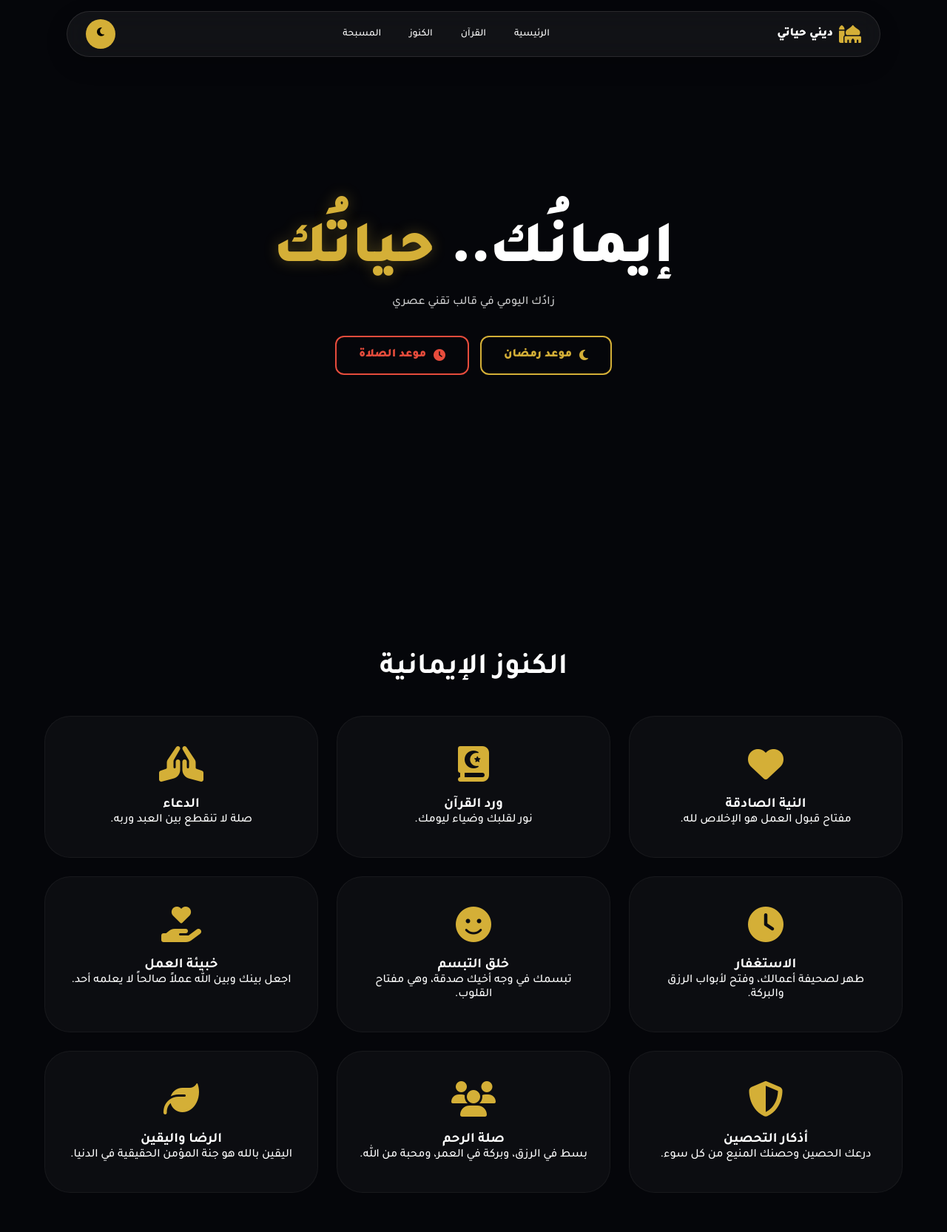
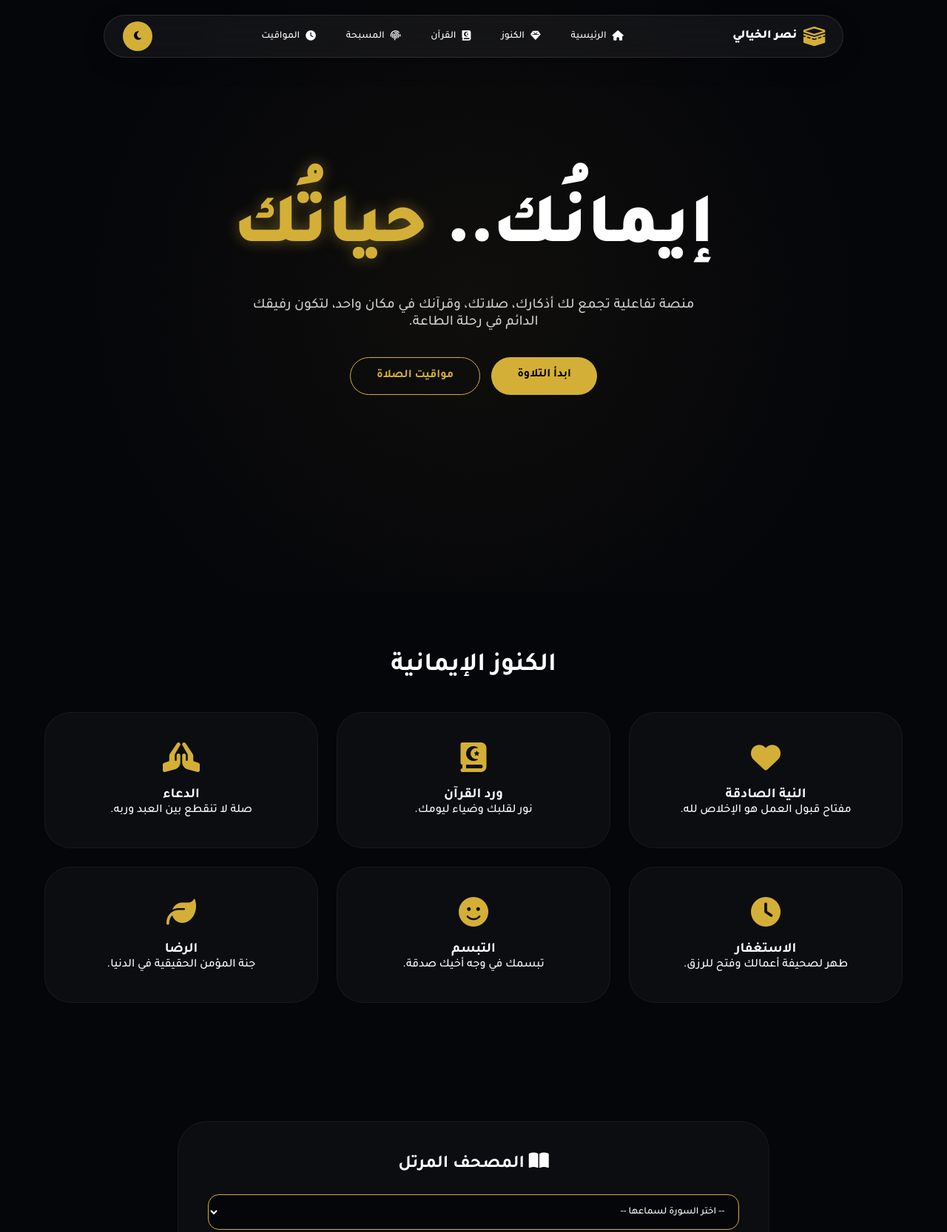
Before and after one commit to NASRALKHYALY/-, a plain HTML site: page index.html in a window 1280 px wide. Shown: the top 1666 px of the page at 74% size. Drawn offline with Linux system fonts and the light colour scheme.

Commit message:
Add files via upload
تحديث الموقع

```diff
--- a/index.html
+++ b/index.html
@@ -13,7 +13,7 @@
             --card: rgba(255, 255, 255, 0.03);
             --text: #ffffff;
             --glass: rgba(255, 255, 255, 0.05);
-            --transition: all 0.3s cubic-bezier(0.175, 0.885, 0.32, 1.275);
+            --transition: all 0.4s cubic-bezier(0.175, 0.885, 0.32, 1.275);
         }
 
         .light-theme {
@@ -27,162 +27,185 @@
         html { scroll-behavior: smooth; }
         body { background: var(--bg); color: var(--text); overflow-x: hidden; transition: background 0.5s ease; }
 
-        /* --- الهيدر المتجاوب --- */
-        .header-wrap { position: fixed; top: 15px; left: 50%; transform: translateX(-50%); width: 95%; max-width: 1100px; z-index: 2000; }
+        /* --- شاشة التحميل --- */
+        #loader {
+            position: fixed; top: 0; left: 0; width: 100%; height: 100%;
+            background: #05060a; display: flex; flex-direction: column;
+            justify-content: center; align-items: center; z-index: 9999;
+            transition: 0.8s;
+        }
+        .spinner { width: 50px; height: 50px; border: 3px solid var(--glass); border-top: 3px solid var(--accent); border-radius: 50%; animation: spin 1s linear infinite; }
+        @keyframes spin { 100% { transform: rotate(360deg); } }
+        .hide-loader { opacity: 0; visibility: hidden; }
+
+        /* --- الهيدر الكبسولة --- */
+        .header-wrap {
+            position: fixed; top: 20px; left: 50%; transform: translateX(-50%);
+            width: 90%; max-width: 1000px; z-index: 2000;
+        }
         nav {
+            background: var(--glass); backdrop-filter: blur(20px);
+            padding: 8px 25px; border-radius: 100px;
+            border: 1px solid rgba(255,255,255,0.1);
             display: flex; justify-content: space-between; align-items: center;
-            padding: 10px 25px; background: var(--glass); backdrop-filter: blur(15px);
-            border: 1px solid rgba(255,255,255,0.1); border-radius: 100px;
             box-shadow: 0 10px 30px rgba(0,0,0,0.2);
             transition: var(--transition);
         }
-        nav:hover { transform: scale(1.01); border-color: var(--accent); }
+        nav:hover { border-color: var(--accent); }
 
-        .logo { display: flex; align-items: center; gap: 8px; text-decoration: none; color: var(--text); font-weight: 900; }
-        .logo i { color: var(--accent); font-size: 1.5rem; }
+        .logo { display: flex; align-items: center; gap: 10px; text-decoration: none; color: var(--text); font-weight: 900; }
+        .logo i { color: var(--accent); font-size: 1.5rem; animation: pulse 2s infinite; }
 
-        .nav-links { display: flex; list-style: none; gap: 8px; }
-        .nav-links a { color: var(--text); text-decoration: none; padding: 8px 15px; border-radius: 50px; font-size: 0.85rem; transition: var(--transition); }
-        .nav-links a:hover { background: var(--accent); color: #000; transform: translateY(-3px); }
+        .nav-links { display: flex; list-style: none; gap: 5px; }
+        .nav-links a {
+            color: var(--text); text-decoration: none; padding: 10px 18px;
+            border-radius: 50px; font-size: 0.85rem; transition: var(--transition);
+            display: flex; align-items: center; gap: 8px; position: relative;
+        }
+        .nav-links a::after {
+            content: ''; position: absolute; bottom: 5px; left: 50%; width: 0; height: 2px;
+            background: var(--accent); transition: 0.3s; transform: translateX(-50%);
+        }
+        .nav-links a:hover { transform: translateY(-3px); color: var(--accent); }
+        .nav-links a:hover::after { width: 50%; }
 
-        /* --- تأثير الحركة الشامل --- */
-        .knoz-card, .btn-rect, .prayer-card, .tasbih-area, .quran-box, .ramadan-card, .time-unit {
-            transition: var(--transition);
-            cursor: pointer;
+        #themeBtn {
+            background: var(--accent); border: none; width: 40px; height: 40px;
+            border-radius: 50%; cursor: pointer; color: #000; transition: 0.5s;
+            display: flex; justify-content: center; align-items: center;
         }
-        .knoz-card:hover, .prayer-card:hover, .quran-box:hover, .ramadan-card:hover {
-            transform: translateY(-12px) scale(1.03);
-            box-shadow: 0 20px 40px rgba(0,0,0,0.3);
-            border-color: var(--accent) !important;
+        #themeBtn:hover { transform: rotate(360deg) scale(1.1); box-shadow: 0 0 20px var(--accent); }
+
+        @keyframes pulse { 0% { transform: scale(1); } 50% { transform: scale(1.1); } 100% { transform: scale(1); } }
+
+        /* --- الهيرو (الخلفية الأصلية المسترجعة) --- */
+        .hero {
+            height: 100vh; display: flex; flex-direction: column; align-items: center;
+            justify-content: center; text-align: center; position: relative;
+            /* الخلفية التي طلبتها */
+            background: radial-gradient(circle at center, rgba(212,175,55,0.05) 0%, transparent 70%);
+            padding: 20px;
         }
+        .hero h1 { font-size: clamp(3rem, 10vw, 6rem); font-weight: 900; margin-bottom: 20px; animation: float 3s ease-in-out infinite; }
+        .hero h1 span { color: var(--accent); text-shadow: 0 0 20px rgba(212,175,55,0.4); }
+        @keyframes float { 0%, 100% { transform: translateY(0); } 50% { transform: translateY(-15px); } }
 
-        /* --- الهيرو --- */
-        .hero { height: 100vh; display: flex; flex-direction: column; align-items: center; justify-content: center; text-align: center; padding: 20px; }
-        .hero h1 { font-size: clamp(2.5rem, 8vw, 5rem); font-weight: 900; }
-        .hero h1 span { color: var(--accent); text-shadow: 0 0 20px rgba(212,175,55,0.3); }
+        .hero p { font-size: 1.2rem; opacity: 0.8; max-width: 600px; margin-bottom: 35px; }
 
-        .hero-btns { display: flex; gap: 15px; margin-top: 35px; flex-wrap: wrap; justify-content: center; }
-        .btn-rect {
-            padding: 15px 30px; border-radius: 12px; text-decoration: none; font-weight: 900;
-            border: 2px solid; display: flex; align-items: center; gap: 10px;
+        .hero-btns { display: flex; gap: 15px; justify-content: center; }
+        .hero-btn {
+            padding: 15px 35px; border-radius: 50px; text-decoration: none;
+            font-weight: bold; transition: var(--transition);
         }
-        .btn-ramadan { border-color: var(--accent); color: var(--accent); }
-        .btn-ramadan:hover { background: var(--accent); color: #000; }
-        .btn-prayer { border-color: #e74c3c; color: #e74c3c; }
-        .btn-prayer:hover { background: #e74c3c; color: #fff; }
+        .primary { background: var(--accent); color: #000; }
+        .secondary { border: 1px solid var(--accent); color: var(--accent); background: transparent; }
+        .hero-btn:hover { transform: translateY(-5px); box-shadow: 0 10px 20px rgba(212,175,55,0.2); }
 
-        /* --- الكنوز --- */
+        /* --- الأقسام --- */
         .container { max-width: 1200px; margin: 0 auto; padding: 80px 20px; }
         .grid { display: grid; grid-template-columns: repeat(auto-fit, minmax(280px, 1fr)); gap: 25px; }
-        .knoz-card { background: var(--card); border: 1px solid rgba(128,128,128,0.1); padding: 40px 25px; border-radius: 35px; text-align: center; }
-        .knoz-card i { font-size: 3rem; color: var(--accent); margin-bottom: 20px; transition: 0.5s; }
-        .knoz-card:hover i { transform: rotateY(180deg); }
+        .card-effect { transition: var(--transition); border: 1px solid rgba(128,128,128,0.1); cursor: pointer; }
+        .card-effect:hover { transform: translateY(-12px); border-color: var(--accent) !important; box-shadow: 0 20px 40px rgba(0,0,0,0.3); }
 
-        /* --- القرآن الكريم --- */
-        .quran-box { background: var(--card); padding: 40px; border-radius: 40px; text-align: center; border: 1px solid var(--glass); max-width: 800px; margin: 0 auto; }
-        select { width: 100%; padding: 15px; border-radius: 15px; background: var(--bg); color: var(--text); border: 1px solid var(--accent); outline: none; cursor: pointer; font-size: 1.1rem; }
+        .knoz-card { background: var(--card); padding: 40px 25px; border-radius: 35px; text-align: center; }
+        .knoz-card i { font-size: 2.5rem; color: var(--accent); margin-bottom: 20px; }
 
-        /* --- المسبحة --- */
+        .quran-box { background: var(--card); padding: 40px; border-radius: 40px; text-align: center; max-width: 800px; margin: 0 auto; }
         .tasbih-area { background: var(--card); border-radius: 60px; padding: 50px; text-align: center; border: 2px solid var(--accent); max-width: 450px; margin: 0 auto; }
-        .counter { font-size: 7rem; font-weight: 900; color: var(--accent); margin: 15px 0; }
-        .tap-btn { width: 150px; height: 150px; border-radius: 50%; border: none; background: var(--accent); font-size: 1.8rem; font-weight: 900; cursor: pointer; transition: 0.1s; box-shadow: 0 10px 25px rgba(212,175,55,0.3); }
-        .tap-btn:active { transform: scale(0.85); }
-        .reset-btn { background: rgba(255, 77, 77, 0.1); color: #ff4d4d; border: 2px solid #ff4d4d; padding: 10px 25px; border-radius: 50px; cursor: pointer; font-weight: 900; margin-top: 25px; transition: var(--transition); display: inline-flex; align-items: center; gap: 8px; }
-        .reset-btn:hover { background: #ff4d4d; color: white; transform: scale(1.1); }
+        .counter { font-size: 6rem; font-weight: 900; color: var(--accent); }
+        .tap-btn { width: 140px; height: 140px; border-radius: 50%; border: none; background: var(--accent); font-size: 1.8rem; font-weight: 900; cursor: pointer; transition: 0.1s; }
+        .tap-btn:active { transform: scale(0.9); }
 
-        /* --- مواقيت الصلاة --- */
-        .prayer-container { display: grid; grid-template-columns: repeat(auto-fit, minmax(140px, 1fr)); gap: 15px; margin-top: 30px; }
-        .prayer-card { background: var(--card); padding: 25px; border-radius: 25px; text-align: center; border: 1px solid var(--glass); }
-
-        /* --- رمضان --- */
+        .prayer-grid { display: grid; grid-template-columns: repeat(auto-fit, minmax(150px, 1fr)); gap: 15px; margin-top: 30px; }
+        .prayer-card { background: var(--card); padding: 25px; border-radius: 25px; text-align: center; }
         .ramadan-card { background: var(--card); border: 2px solid var(--accent); border-radius: 35px; padding: 40px; text-align: center; max-width: 700px; margin: 0 auto; }
-        .countdown-display { display: flex; justify-content: center; gap: 15px; margin-top: 25px; }
+        .countdown { display: flex; justify-content: center; gap: 15px; margin-top: 25px; }
         .time-unit { background: rgba(128,128,128,0.1); padding: 15px; border-radius: 20px; min-width: 85px; }
 
-        @media (max-width: 768px) {
-            .nav-links { display: none; }
-            .hero h1 { font-size: 2.8rem; }
-            .counter { font-size: 5rem; }
-        }
+        @media (max-width: 992px) { .nav-links { display: none; } }
     </style>
 </head>
 <body>
 
-    <div class="header-wrap">
+    <div id="loader">
+        <div class="spinner"></div>
+        <h2 style="color: var(--accent); margin-top: 15px;">ديني حياتي</h2>
+    </div>
+
+    <header class="header-wrap">
         <nav>
-            <a href="#home" class="logo"><i class="fas fa-mosque"></i><span>ديني حياتي</span></a>
+            <a href="#home" class="logo"><i class="fas fa-kaaba"></i><span>نصر الخيالي</span></a>
             <ul class="nav-links">
-                <li><a href="#home">الرئيسية</a></li>
-                <li><a href="#quran_sec">القرآن</a></li>
-                <li><a href="#tips">الكنوز</a></li>
-                <li><a href="#tasbih_sec">المسبحة</a></li>
+                <li><a href="#home"><i class="fas fa-home"></i>الرئيسية</a></li>
+                <li><a href="#tips"><i class="fas fa-gem"></i>الكنوز</a></li>
+                <li><a href="#quran_sec"><i class="fas fa-book-quran"></i>القرآن</a></li>
+                <li><a href="#tasbih_sec"><i class="fas fa-fingerprint"></i>المسبحة</a></li>
+                <li><a href="#prayer_sec"><i class="fas fa-clock"></i>المواقيت</a></li>
             </ul>
-            <button class="theme-toggle" id="themeBtn" style="background:var(--accent); border:none; width:40px; height:40px; border-radius:50%; cursor:pointer;"><i class="fas fa-moon"></i></button>
+            <button id="themeBtn"><i class="fas fa-moon"></i></button>
         </nav>
-    </div>
+    </header>
 
     <section class="hero" id="home">
         <h1>إيمانُك.. <span>حياتُك</span></h1>
-        <p style="margin-top:10px; opacity:0.8;">زادُك اليومي في قالب تقني عصري</p>
+        <p>منصة تفاعلية تجمع لك أذكارك، صلاتك، وقرآنك في مكان واحد، لتكون رفيقك الدائم في رحلة الطاعة.</p>
         <div class="hero-btns">
-            <a href="#ramadan_sec" class="btn-rect btn-ramadan"><i class="fas fa-moon"></i> موعد رمضان</a>
-            <a href="#prayer_sec" class="btn-rect btn-prayer"><i class="fas fa-clock"></i> موعد الصلاة</a>
+            <a href="#quran_sec" class="hero-btn primary">ابدأ التلاوة</a>
+            <a href="#prayer_sec" class="hero-btn secondary">مواقيت الصلاة</a>
         </div>
     </section>
 
     <div class="container" id="tips">
-        <h2 style="text-align: center; margin-bottom: 40px; font-size: 2.5rem;">الكنوز الإيمانية</h2>
+        <h2 style="text-align: center; margin-bottom: 40px; font-size: 2.2rem;">الكنوز الإيمانية</h2>
         <div class="grid">
-            <div class="knoz-card"><i class="fas fa-heart"></i><h3>النية الصادقة</h3><p>مفتاح قبول العمل هو الإخلاص لله.</p></div>
-            <div class="knoz-card"><i class="fas fa-book-quran"></i><h3>ورد القرآن</h3><p>نور لقلبك وضياء ليومك.</p></div>
-            <div class="knoz-card"><i class="fas fa-hands-praying"></i><h3>الدعاء</h3><p>صلة لا تنقطع بين العبد وربه.</p></div>
-
-            <div class="knoz-card"><i class="fas fa-clock"></i><h3>الاستغفار</h3><p>طهر لصحيفة أعمالك، وفتح لأبواب الرزق والبركة.</p></div>
-            <div class="knoz-card"><i class="fas fa-smile"></i><h3>خلق التبسم</h3><p>تبسمك في وجه أخيك صدقة، وهي مفتاح القلوب.</p></div>
-            <div class="knoz-card"><i class="fas fa-hand-holding-heart"></i><h3>خبيئة العمل</h3><p>اجعل بينك وبين الله عملاً صالحاً لا يعلمه أحد.</p></div>
-            <div class="knoz-card"><i class="fas fa-shield-halved"></i><h3>أذكار التحصين</h3><p>درعك الحصين وحصنك المنيع من كل سوء.</p></div>
-            <div class="knoz-card"><i class="fas fa-users"></i><h3>صلة الرحم</h3><p>بسط في الرزق، وبركة في العمر، ومحبة من الله.</p></div>
-            <div class="knoz-card"><i class="fas fa-leaf"></i><h3>الرضا واليقين</h3><p>اليقين بالله هو جنة المؤمن الحقيقية في الدنيا.</p></div>
+            <div class="knoz-card card-effect"><i class="fas fa-heart"></i><h3>النية الصادقة</h3><p>مفتاح قبول العمل هو الإخلاص لله.</p></div>
+            <div class="knoz-card card-effect"><i class="fas fa-book-quran"></i><h3>ورد القرآن</h3><p>نور لقلبك وضياء ليومك.</p></div>
+            <div class="knoz-card card-effect"><i class="fas fa-hands-praying"></i><h3>الدعاء</h3><p>صلة لا تنقطع بين العبد وربه.</p></div>
+            <div class="knoz-card card-effect"><i class="fas fa-clock"></i><h3>الاستغفار</h3><p>طهر لصحيفة أعمالك وفتح للرزق.</p></div>
+            <div class="knoz-card card-effect"><i class="fas fa-smile"></i><h3>التبسم</h3><p>تبسمك في وجه أخيك صدقة.</p></div>
+            <div class="knoz-card card-effect"><i class="fas fa-leaf"></i><h3>الرضا</h3><p>جنة المؤمن الحقيقية في الدنيا.</p></div>
         </div>
     </div>
 
     <section class="container" id="quran_sec">
-        <div class="quran-box">
+        <div class="quran-box card-effect">
             <h2 style="margin-bottom: 25px;"><i class="fas fa-book-open"></i> المصحف المرتل</h2>
-            <select id="surahSelect"><option disabled selected>-- اختر السورة لسماعها --</option></select>
+            <select id="surahSelect" style="width: 100%; padding: 15px; border-radius: 15px; background: var(--bg); color: var(--text); border: 1px solid var(--accent); outline: none;">
+                <option disabled selected>-- اختر السورة لسماعها --</option>
+            </select>
             <audio id="audioPlayer" controls style="width: 100%; margin-top: 25px; border-radius: 50px;"></audio>
         </div>
     </section>
 
     <section class="container" id="tasbih_sec">
-        <div class="tasbih-area">
+        <div class="tasbih-area card-effect">
             <h3>المسبحة الرقمية</h3>
             <div class="counter" id="countNum">0</div>
             <button class="tap-btn" id="tapBtn">سبّح</button>
             <br>
-            <button class="reset-btn" id="reset"><i class="fas fa-trash-restore"></i> إعادة تصفير</button>
-        </div>
-    </section>
-
-    <section id="ramadan_sec" class="container">
-        <div class="ramadan-card">
-            <h3><i class="fas fa-star-and-crescent"></i> المتبقي على رمضان 2026</h3>
-            <div class="countdown-display">
-                <div class="time-unit"><span id="days">00</span><p>يوم</p></div>
-                <div class="time-unit"><span id="hours">00</span><p>ساعة</p></div>
-                <div class="time-unit"><span id="mins">00</span><p>دقيقة</p></div>
-            </div>
+            <button id="reset" style="margin-top: 25px; background: transparent; border: 1px solid #ff4d4d; color: #ff4d4d; padding: 10px 25px; border-radius: 50px; cursor: pointer;">إعادة تصفير</button>
         </div>
     </section>
 
     <section id="prayer_sec" class="container">
         <h2 style="text-align: center; margin-bottom: 30px;">مواقيت الصلاة</h2>
-        <div class="prayer-container">
-            <div class="prayer-card"><i class="fas fa-sun"></i><p>الفجر</p><b>05:14</b></div>
-            <div class="prayer-card"><i class="fas fa-cloud-sun"></i><p>الظهر</p><b>12:07</b></div>
-            <div class="prayer-card"><i class="fas fa-cloud-meatball"></i><p>العصر</p><b>15:18</b></div>
-            <div class="prayer-card"><i class="fas fa-sunset"></i><p>المغرب</p><b>17:52</b></div>
-            <div class="prayer-card"><i class="fas fa-moon"></i><p>العشاء</p><b>19:12</b></div>
+        <div class="prayer-grid">
+            <div class="prayer-card card-effect"><i class="fas fa-sun"></i><p>الفجر</p><b>05:14</b></div>
+            <div class="prayer-card card-effect"><i class="fas fa-cloud-sun"></i><p>الظهر</p><b>12:07</b></div>
+            <div class="prayer-card card-effect"><i class="fas fa-cloud-meatball"></i><p>العصر</p><b>15:18</b></div>
+            <div class="prayer-card card-effect"><i class="fas fa-sunset"></i><p>المغرب</p><b>17:52</b></div>
+            <div class="prayer-card card-effect"><i class="fas fa-moon"></i><p>العشاء</p><b>19:12</b></div>
+        </div>
+    </section>
+
+    <section id="ramadan_sec" class="container">
+        <div class="ramadan-card card-effect">
+            <h3>المتبقي على رمضان 2026</h3>
+            <div class="countdown">
+                <div class="time-unit"><span id="days">00</span><p>يوم</p></div>
+                <div class="time-unit"><span id="hours">00</span><p>ساعة</p></div>
+                <div class="time-unit"><span id="mins">00</span><p>دقيقة</p></div>
+            </div>
         </div>
     </section>
 
@@ -191,33 +214,27 @@
     </footer>
 
     <script>
-        // تبديل النمط
+        window.onload = () => { setTimeout(() => document.getElementById('loader').classList.add('hide-loader'), 1000); };
+
         const themeBtn = document.getElementById('themeBtn');
         themeBtn.onclick = () => {
             document.body.classList.toggle('light-theme');
-            const isLight = document.body.classList.contains('light-theme');
-            themeBtn.innerHTML = isLight ? '<i class="fas fa-sun"></i>' : '<i class="fas fa-moon"></i>';
+            themeBtn.innerHTML = document.body.classList.contains('light-theme') ? '<i class="fas fa-sun"></i>' : '<i class="fas fa-moon"></i>';
         };
 
-        // المسبحة
-        let count = localStorage.getItem('nasr_count') || 0;
+        let count = parseInt(localStorage.getItem('nasr_count')) || 0;
         const countDisplay = document.getElementById('countNum');
         countDisplay.innerText = count;
-
         document.getElementById('tapBtn').onclick = () => {
-            count++;
-            countDisplay.innerText = count;
+            count++; countDisplay.innerText = count;
             localStorage.setItem('nasr_count', count);
             if(navigator.vibrate) navigator.vibrate(40);
         };
-
         document.getElementById('reset').onclick = () => {
-            count = 0;
-            countDisplay.innerText = 0;
+            count = 0; countDisplay.innerText = 0;
             localStorage.setItem('nasr_count', 0);
         };
 
-        // قائمة السور
         const surahs = ["الفاتحة", "البقرة", "آل عمران", "النساء", "المائدة", "الأنعام", "الأعراف", "الأنفال", "التوبة", "يونس", "هود", "يوسف", "الرعد", "إبراهيم", "الحجر", "النحل", "الإسراء", "الكهف", "مريم", "طه", "الأنبياء", "الحج", "المؤمنون", "النور", "الفرقان", "الشعراء", "النمل", "القصص", "العنكبوت", "الروم", "لقمان", "السجدة", "الأحزاب", "سبأ", "فاطر", "يس", "الصافات", "ص", "الزمر", "غافر", "فصلت", "الشورى", "الزخرف", "الدخان", "الجاثية", "الأحقاف", "محمد", "الفتح", "الحجرات", "ق", "الذاريات", "الطور", "النجم", "القمر", "الرحمن", "الواقعة", "الحديد", "المجادلة", "الحشر", "الممتحنة", "الصف", "الجمعة", "المنافقون", "التغابن", "الطلاق", "التحريم", "الملك", "القلم", "الحاقة", "المعارج", "نوح", "الجن", "المزمل", "المدثر", "القيامة", "الإنسان", "المرسلات", "النبأ", "النازعات", "عبس", "التكوير", "الانفطار", "المطففين", "الانشقاق", "البروج", "الطارق", "الأعلى", "الغاشية", "الفجر", "البلد", "الشمس", "الليل", "الضحى", "الشرح", "التين", "العلق", "القدر", "البينة", "الزلزلة", "العاديات", "القارعة", "التكاثر", "العصر", "الهمزة", "الفيل", "قريش", "الماعون", "الكوثر", "الكافرون", "النصر", "المسد", "الإخلاص", "الفلق", "الناس"];
         const sel = document.getElementById('surahSelect');
         surahs.forEach((s, i) => {
@@ -230,11 +247,9 @@
             document.getElementById('audioPlayer').play();
         };
 
-        // عداد رمضان
         function ramadanUpdate() {
             const target = new Date("Feb 18, 2026 00:00:00").getTime();
-            const now = new Date().getTime();
-            const gap = target - now;
+            const gap = target - new Date().getTime();
             document.getElementById('days').innerText = Math.floor(gap / (1000*60*60*24));
             document.getElementById('hours').innerText = Math.floor((gap % (1000*60*60*24)) / (1000*60*60));
             document.getElementById('mins').innerText = Math.floor((gap % (1000*60*60)) / (1000*60));
```
